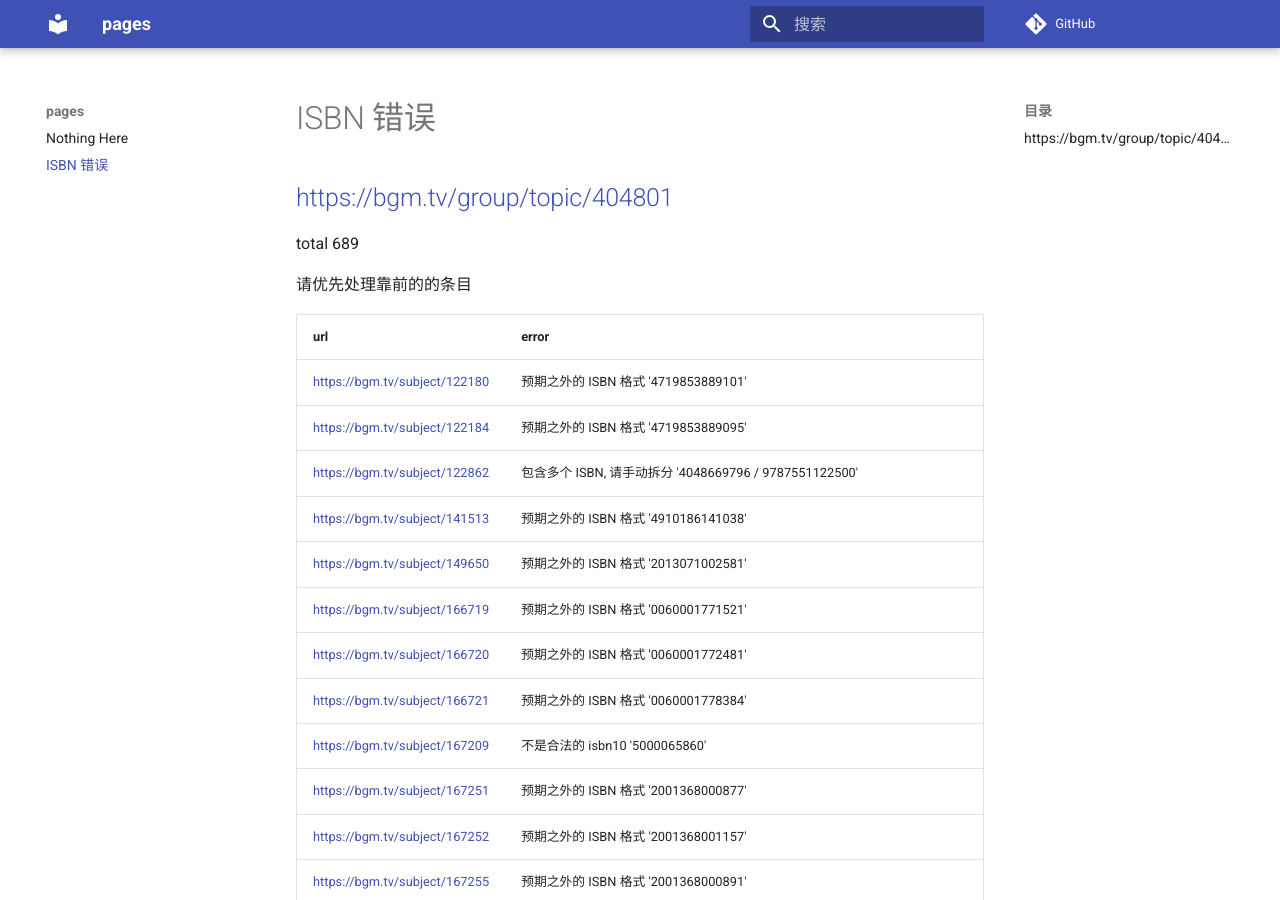
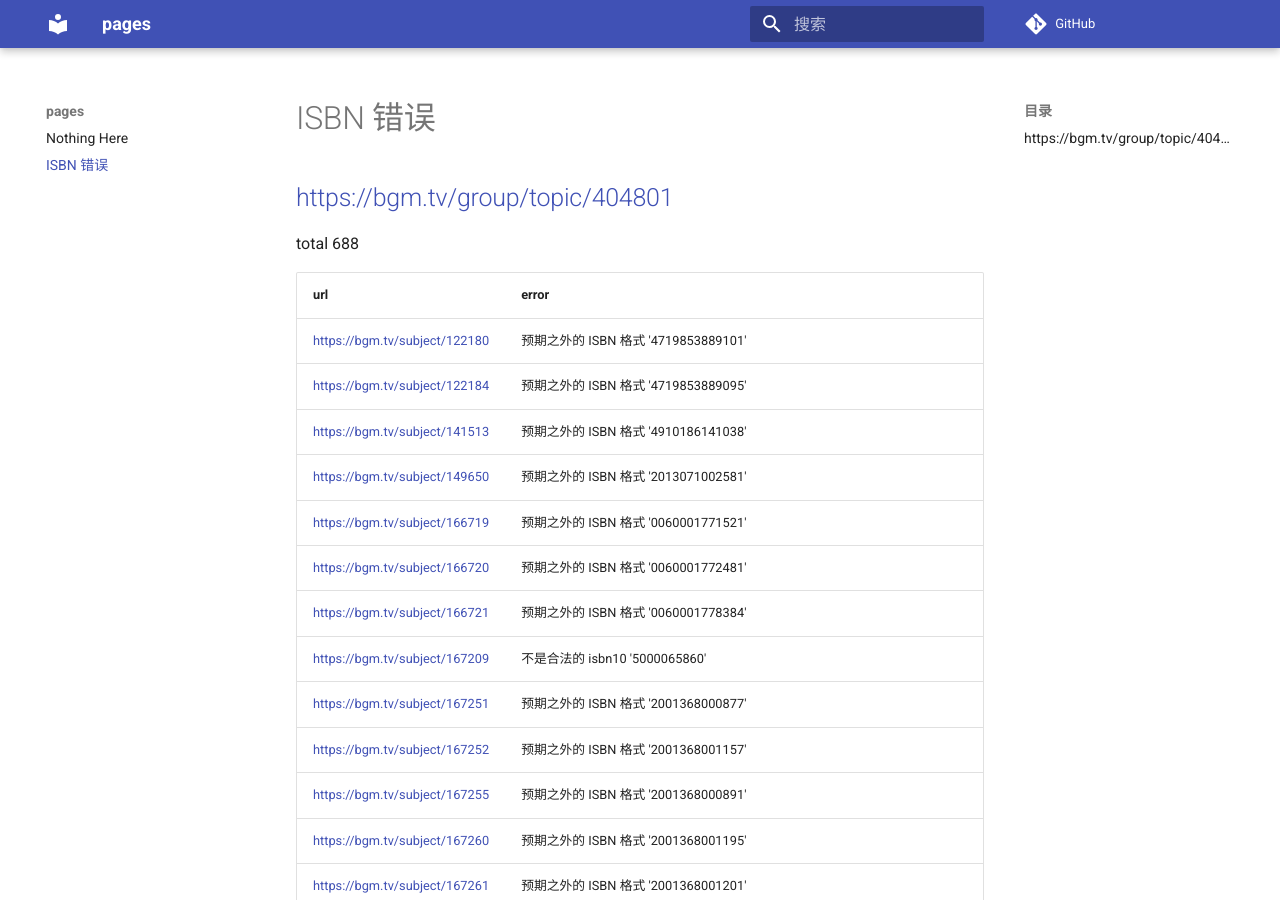
Before and after one commit to trim21/bangumi-pages, an MkDocs documentation site: the page built from docs/isbn.md, in a window 1280 px wide and 900 px high. Built offline with MkDocs 1.6.1 and Material for MkDocs 9.7.7, drawn with Linux system fonts in a browser that asks for light colours; comment, search, counter and statistics services are not loaded.

Commit message:
update isbn.md

```diff
--- a/docs/isbn.md
+++ b/docs/isbn.md
@@ -1,15 +1,12 @@
 # ISBN 错误
 ## <https://bgm.tv/group/topic/404801>
 
-total 689
-
-请优先处理靠前的的条目
+total 688
 
 | url | error |
 | --- |  ---  |
 | <https://bgm.tv/subject/122180> | 预期之外的 ISBN 格式 '4719853889101' |
 | <https://bgm.tv/subject/122184> | 预期之外的 ISBN 格式 '4719853889095' |
-| <https://bgm.tv/subject/122862> | 包含多个 ISBN, 请手动拆分 '4048669796 / 9787551122500' |
 | <https://bgm.tv/subject/141513> | 预期之外的 ISBN 格式 '4910186141038' |
 | <https://bgm.tv/subject/149650> | 预期之外的 ISBN 格式 '2013071002581' |
 | <https://bgm.tv/subject/166719> | 预期之外的 ISBN 格式 '0060001771521' |
```
